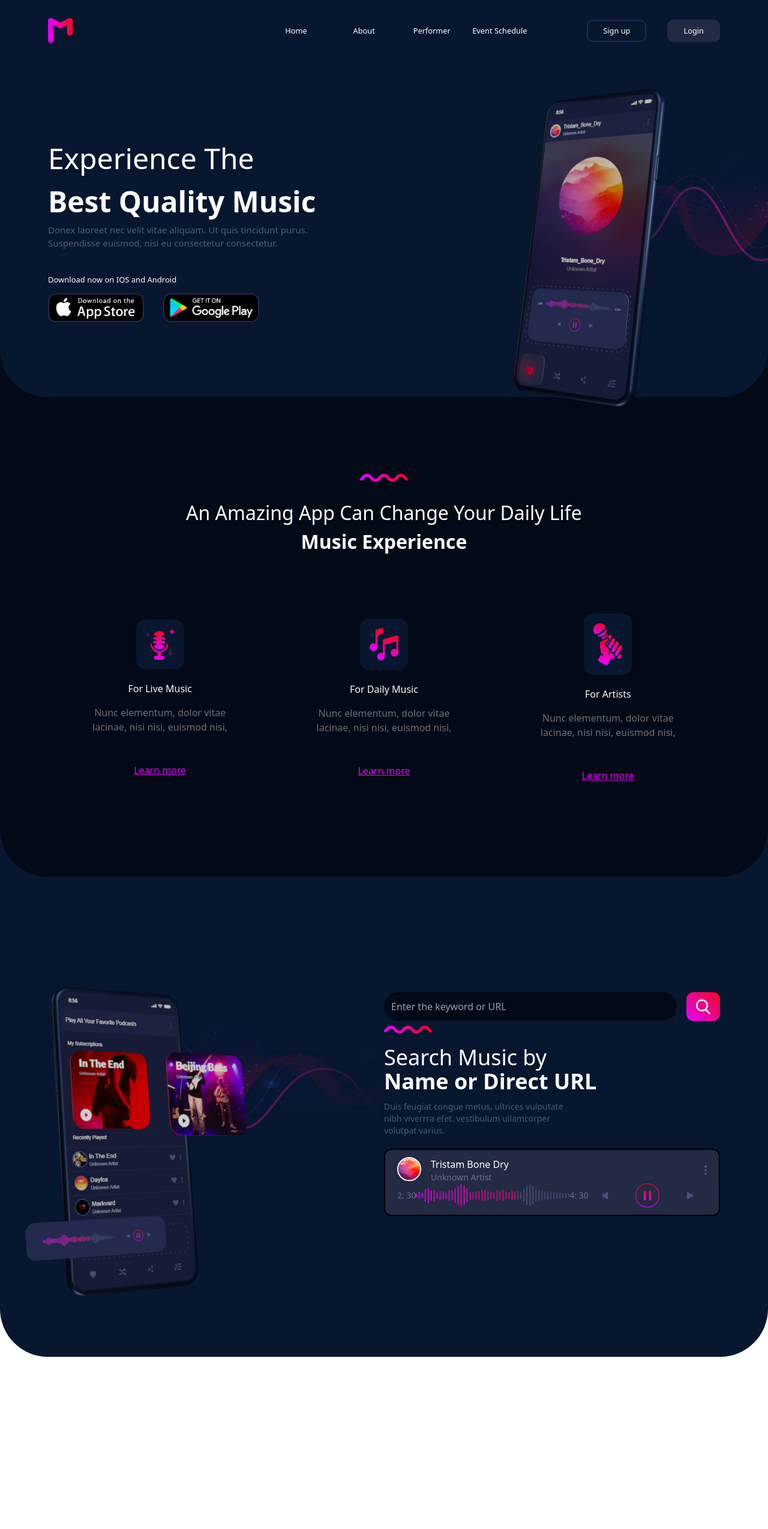
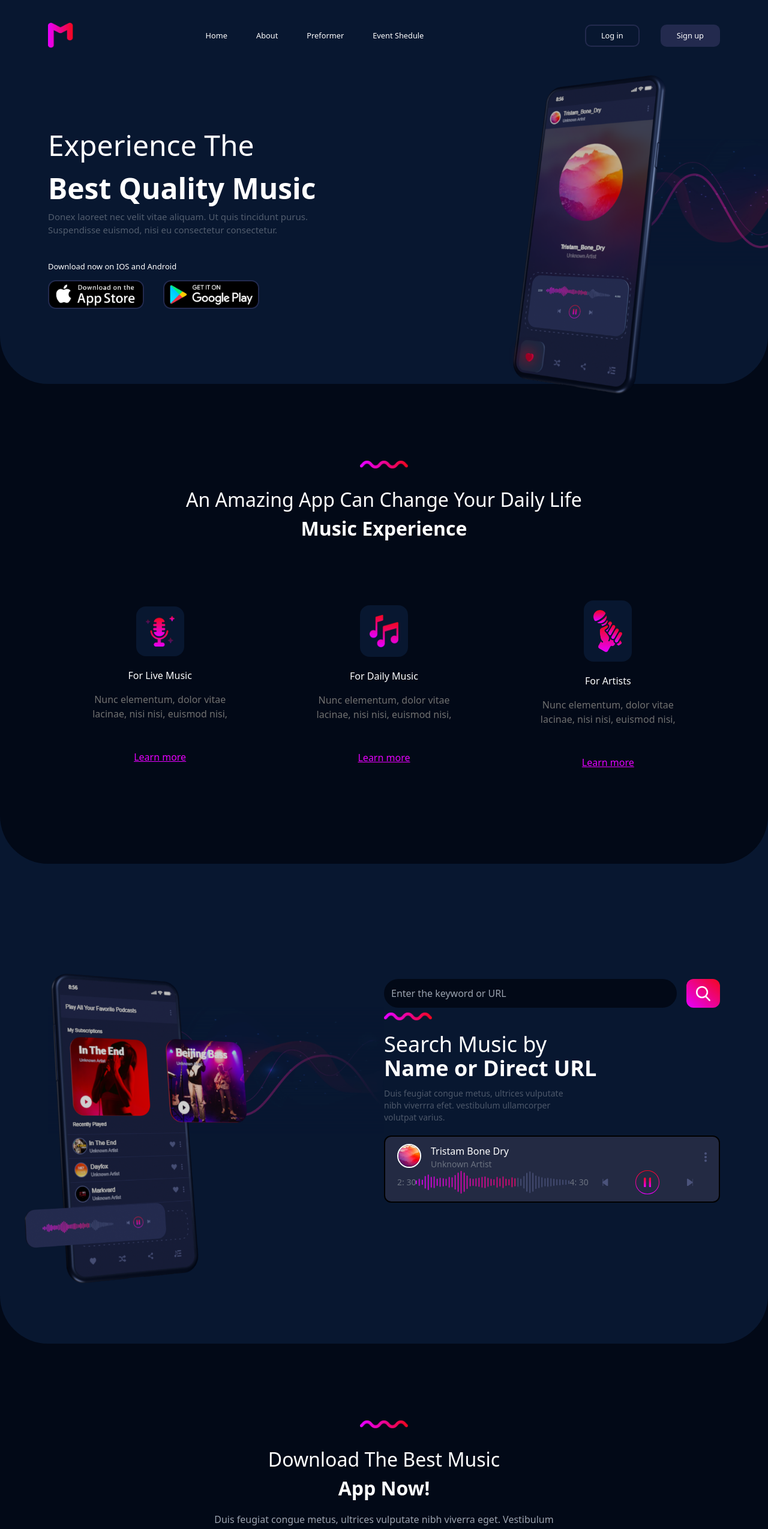
Before and after one commit to JorgePAJ/animatedWebsite, a React (Create React App) app: page / in a window 1280 px wide. Shown: the top 2549 px of the page at 60% size. Before the commit the page ends 2262 px from the top, so only its background shows below. Built offline with nearby package versions, Linux system fonts and the light colour scheme.

Commit message:
landing page finished, missing animations

```diff
--- a/package.json
+++ b/package.json
@@ -3,6 +3,10 @@
   "version": "0.1.0",
   "private": true,
   "dependencies": {
+    "@emotion/react": "^11.9.3",
+    "@emotion/styled": "^11.9.3",
+    "@mui/icons-material": "^5.8.4",
+    "@mui/material": "^5.8.5",
     "@testing-library/jest-dom": "^5.16.4",
     "@testing-library/react": "^13.3.0",
     "@testing-library/user-event": "^13.5.0",
--- a/src/App.js
+++ b/src/App.js
@@ -1,4 +1,6 @@
+import Download from "./components/Download";
 import Experience from "./components/Experience";
+import Footer from "./components/Footer";
 import Header from "./components/Header";
 import Hero from "./components/Hero";
 import Search from "./components/Search";
@@ -10,6 +12,8 @@ function App() {
       <Hero />
       <Experience />
       <Search/>
+      <Download/>
+      <Footer/>
     </div>
   );
 }
--- a/src/components/CenterMenu.jsx
+++ b/src/components/CenterMenu.jsx
@@ -1,15 +1,14 @@
 import React from "react";
 
 function CenterMenu() {
-  const liStyle =
-    "transition-all duration-350 rounded-b-md cursor-pointer hover:bg-gray-100 hover:bg-opacity-5 min-w-[50%] text-center justify-center items-center grid  place-items-center";
+  const liStyle = "mr-[3rem] hover:cursor-pointer";
   return (
     <div className="menu flex">
-      <ul className="flex w-[100%] justify-between h-[6.4rem]">
+      <ul className="flex w-[100%] justify-between">
         <li className={liStyle}>Home</li>
         <li className={liStyle}>About</li>
-        <li className={liStyle}>Performer</li>
-        <li className={liStyle}>Event Schedule</li>
+        <li className={liStyle}>Preformer</li>
+        <li className={liStyle}>Event Shedule</li>
       </ul>
     </div>
   );
--- /dev/null
+++ b/src/components/Download.jsx
@@ -0,0 +1,28 @@
+import React from "react";
+import DownloadAds from "./DownloadAds";
+
+function Download() {
+  return (
+    <div className="flex flex-col items-center justify-start px-[5rem] bg-[#020917] h-[48rem] pt-[18rem] mt-[-10rem] relative z-[0] rounded-b-[5rem]">
+      {/* tild icon or path icon */}
+      <img src={require("../img/Path 318.png")} alt="" className="w-[5rem]" />
+      {/* heading */}
+      <div className="headline mt-7 flex flex-col items-center text-[2rem]">
+        <span>Download The Best Music</span>
+        <span>
+          <b>App Now!</b>
+        </span>
+        <span className="text-[1rem] text-gray-400 px-[15rem] text-center mt-[1rem]">
+          Duis feugiat congue metus, ultrices vulputate nibh viverra eget.
+          Vestibulum ullamcorper volutpat varius.
+        </span>
+      </div>
+      {/* dowload ads */}
+      <div className="mt-14">
+        <DownloadAds />
+      </div>
+    </div>
+  );
+}
+
+export default Download;
--- /dev/null
+++ b/src/components/Footer.jsx
@@ -0,0 +1,34 @@
+import React from "react";
+import CenterMenu from "./CenterMenu";
+import { Facebook, Twitter, YouTube, LinkedIn } from "@mui/icons-material";
+
+function Footer() {
+    const SocialStyle = "rounded-full border-2 border-whit p-2 mr-[5rem]"
+  return (
+    <div className=" footer flex flex-col items-center justify-start px-[5rem] bg-[#081730] h-[45rem] pt-[18rem] mt-[-10rem] relative z-[-1]">
+      <CenterMenu />
+      {/* Social icons */}
+      <div className="flex w-[100%] justify-center mt-14">
+        <div className={SocialStyle}>
+          <Facebook />
+        </div>{" "}
+        <div className={SocialStyle}>
+          <Twitter />
+        </div>{" "}
+        <div className={SocialStyle}>
+          <YouTube/>
+        </div>{" "}
+        <div className={SocialStyle}>
+          <LinkedIn />
+        </div>
+      </div>
+      {/* detail */}
+      <span className="text-[1rem] text-gray-400 px-[15rem] text-center mt-[4rem]">
+        Duis feugiat congue metus, ultrices vulputate nibh viverra eget.
+        Vestibulum ullamcorper volutpat varius.
+      </span>
+    </div>
+  );
+}
+
+export default Footer;
--- a/src/components/Header.jsx
+++ b/src/components/Header.jsx
@@ -5,18 +5,21 @@ function Header() {
   const buttonStyle =
     "border-[2px] rounded-[10px] border-[#232A4E] px-[25px] py-[7px]";
   return (
-    <div className="header bg-[#081730] flex items-center justify-between px-[5rem] text-[0.8rem] top-0">
+    <div className="header bg-[#081730] flex items-center justify-between px-[5rem] pt-[2.4rem] text-[0.8rem]">
+      {/* logo */}
       <img
         src={require("../img/MuzicLogo.png")}
         alt=""
-        className="logo w-[42px] h-[42px]"
+        className="logo  w-[42px] h-[42px]"
       />
+      {/* side menu */}
       <CenterMenu />
-      <div className="buttons flex ">
-        <button className={`mr-[35px] hover:bg-[#232A43] ` + buttonStyle}>
-          Sign up
+      {/* buttons */}
+      <div className="buttons flex">
+        <button className={`mr-[35px] hover:bg-[#232A4E] ` + buttonStyle}>
+          Log in
         </button>
-        <button className={buttonStyle + ` bg-[#232A43]`}>Login</button>
+        <button className={buttonStyle+` bg-[#232A4E]`}>Sign up</button>
       </div>
     </div>
   );
```
Also changed, not shown: 1 other file (tests, documents, lock files or other folders).
